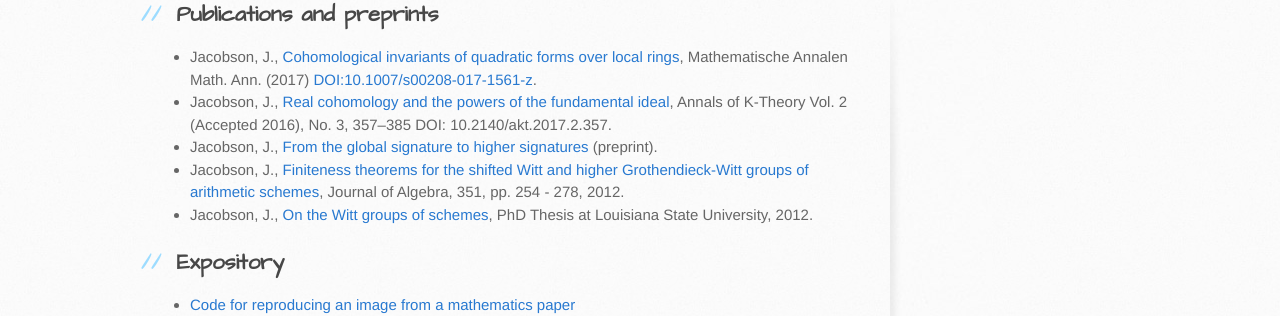
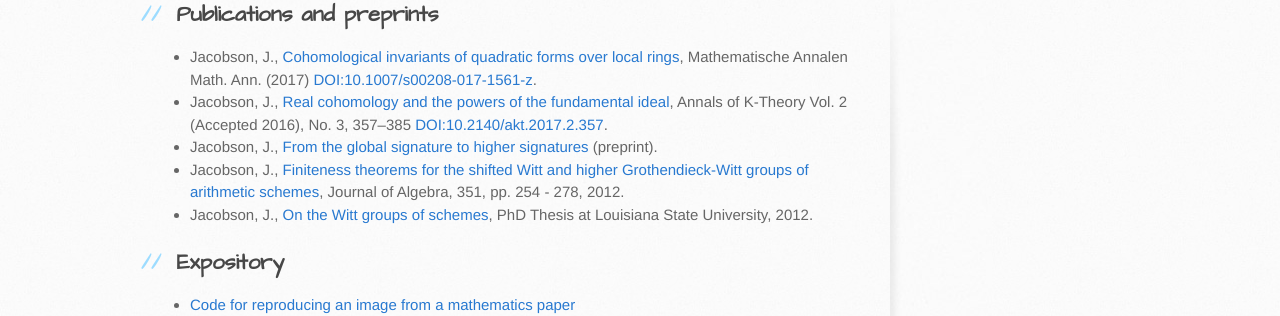
Before and after one commit to jeremyallenjacobson/jeremyallenjacobson.github.io, a Jekyll site: the page index.html, which Jekyll copies as it is, in a window 1280 px wide. Shown: the part 320-636 px from the top of the page. Built offline with Jekyll 4.4.1, drawn with Linux system fonts in a browser that asks for light colours; part of the change alters nothing that is shown.

```diff
--- a/index.html
+++ b/index.html
@@ -37,7 +37,7 @@
 <ul>
 
 <li>Jacobson, J., <a href="jeremyallenjacobson.github.io/CohomologicalInvariants.pdf">Cohomological invariants of quadratic forms over local rings</a>, Mathematische Annalen Math. Ann. (2017) <a href="https://link.springer.com/article/10.1007%2Fs00208-017-1561-z">DOI:10.1007/s00208-017-1561-z</a>.</li>
-<li>Jacobson, J., <a href="jeremyallenjacobson.github.io/RealCohomologyAndPowersOfFundamentalIdeal.pdf">Real cohomology and the powers of the fundamental ideal</a>, Annals of K-Theory Vol. 2 (Accepted 2016), No. 3, 357–385 DOI: 10.2140/akt.2017.2.357.</li>
+<li>Jacobson, J., <a href="jeremyallenjacobson.github.io/RealCohomologyAndPowersOfFundamentalIdeal.pdf">Real cohomology and the powers of the fundamental ideal</a>, Annals of K-Theory Vol. 2 (Accepted 2016), No. 3, 357–385 <a href="http://msp.org/akt/2017/2-3/p01.xhtml">DOI:10.2140/akt.2017.2.357</a>.</li>
 <li>Jacobson, J., <a href="jeremyallenjacobson.github.io/GlobalSignature.pdf">From the global signature to higher signatures</a> (preprint).</li>
 <li>Jacobson, J., <a href="jeremyallenjacobson.github.io/Finitenesstheorems.pdf">Finiteness theorems for the shifted Witt and higher Grothendieck-Witt groups of arithmetic schemes</a>, Journal of Algebra, 351, pp. 254 - 278, 2012.</li>
 <li>Jacobson, J., <a href="jeremyallenjacobson.github.io/Thesis.pdf">On the Witt groups of schemes</a>, PhD Thesis at Louisiana State University, 2012.</li>
```
